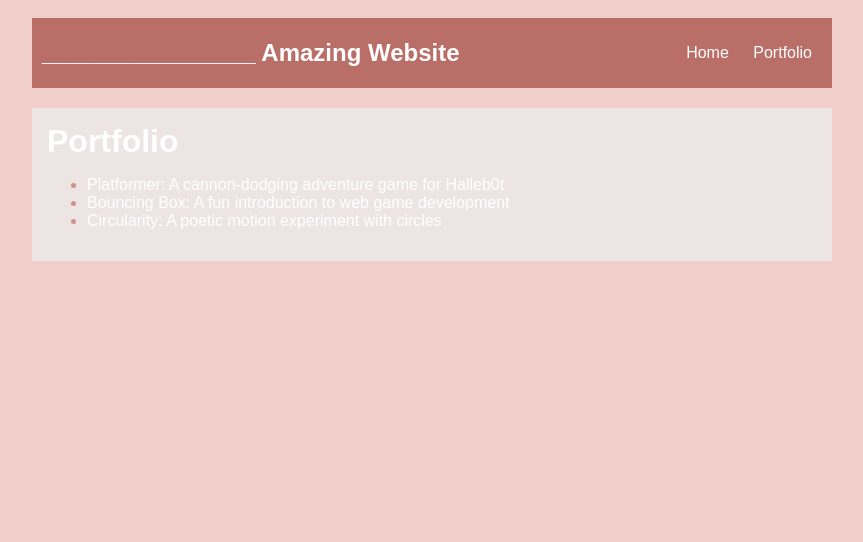
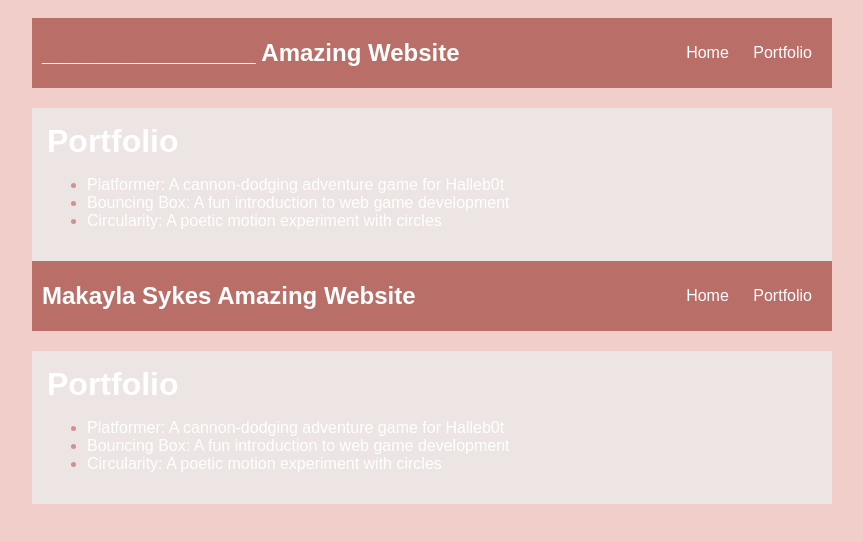
Before and after one commit to MakaylaSykes8519980/MakaylaSykes8519980.github.io, a plain HTML site: page portfolio.html in a window 1280 px wide. Shown: the whole page, without its empty margins (208-1071 px from the left). Drawn offline with Linux system fonts and the light colour scheme.

Commit message:
portfolio

```diff
--- a/portfolio.html
+++ b/portfolio.html
@@ -41,3 +41,46 @@
     </div>
   </body>
 </html>
+<!DOCTYPE html>
+<html>
+  <head>
+     <title>Makayla's Computer Science Website</title>
+     <link rel="stylesheet" href="style.css" />
+  </head>
+
+
+  <body>
+    <!-- All content goes here -->
+    <div id="all-contents">
+       <nav>
+        <h1>Makayla Sykes Amazing Website</h1>
+          <ul id="nav-ul">
+            <li class="nav-li">
+  <a href="index.html">Home</a>
+</li>
+<li class="nav-li">
+  <a href="portfolio.html">Portfolio</a>
+</li>
+</ul>
+  </nav>
+
+
+  <main>
+  <div class="content">
+    <h1>Portfolio</h1>
+    <ul id="portfolio">
+<li>
+  <a href="fsd-projects/platformer/">Platformer: A cannon-dodging adventure game for Halleb0t</a>
+</li>
+<li>
+  <a href="fsd-projects/bouncing-box/">Bouncing Box: A fun introduction to web game development</a>
+</li>
+<li>
+  <a href="fsd-projects/circularity/">Circularity: A poetic motion experiment with circles</a>
+</li>
+    </ul>
+  </div>
+  </main>
+    </div>
+  </body>
+</html>
```
